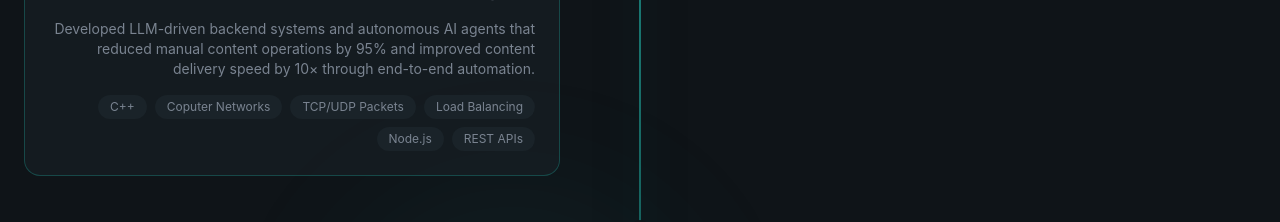
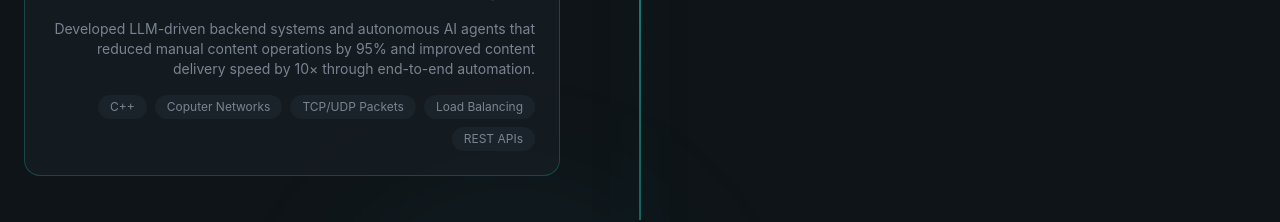
Before and after one commit to SUPAM07/PORTFOLIO-WEBSITE, a React (Vite) app: page / in a window 1280 px wide. Shown: the part 4260-4482 px from the top of the page. Built offline with nearby package versions, Linux system fonts and the light colour scheme.

Commit message:
“fixed”

```diff
--- a/src/sections/Experience.jsx
+++ b/src/sections/Experience.jsx
@@ -10,7 +10,7 @@ const experiences = [
       "Coputer Networks",
       "TCP/UDP Packets",
       "Load Balancing",
-      "Node.js",
+
       "REST APIs",
     ],
     current: true,
```
